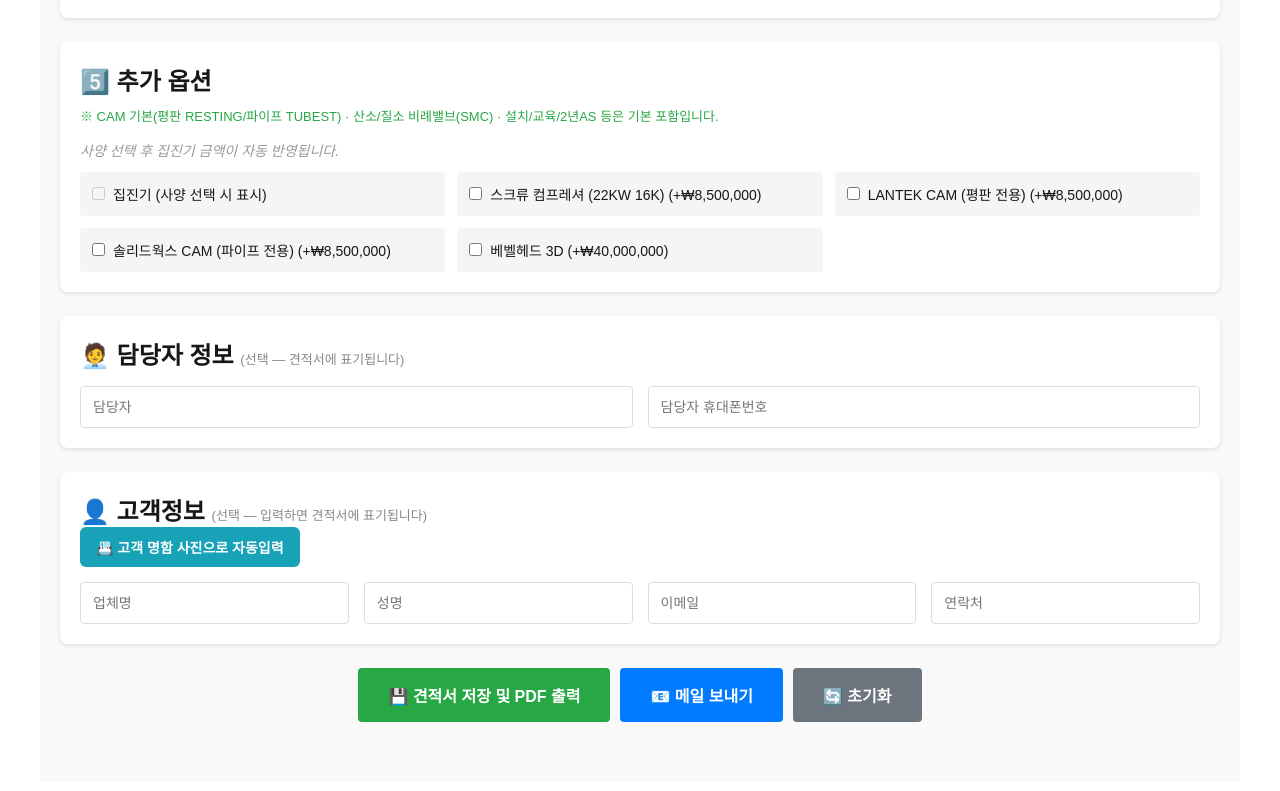
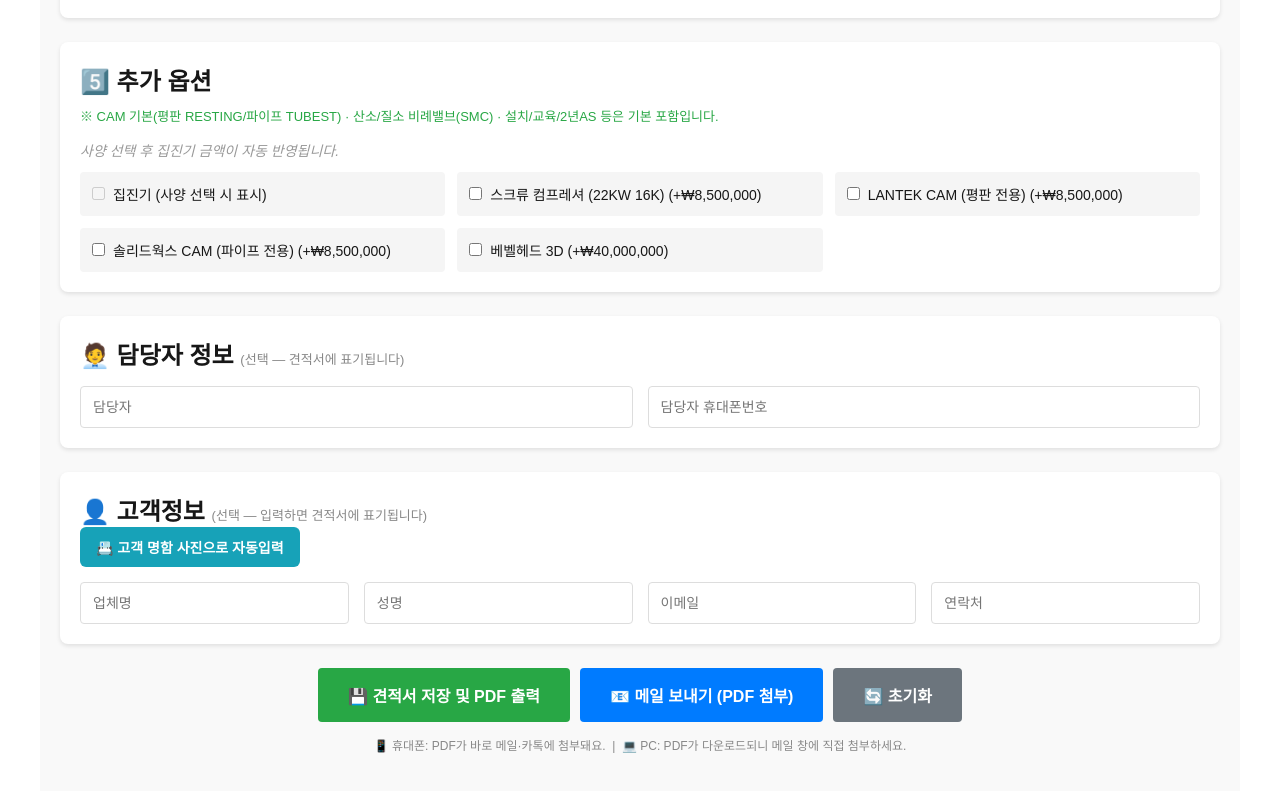
Before and after one commit to jcmook86-max/kookileng-quotation-new, a Next.js app: page /quotation in a window 1280 px wide. Shown: the part 1392-2183 px from the top of the page. Built offline with nearby package versions, Linux system fonts and the light colour scheme.

Commit message:
메일 보내기 PDF 첨부 + 회사정보 본문 추가

```diff
--- a/pages/quotation.js
+++ b/pages/quotation.js
@@ -16,7 +16,7 @@ const IMG = {
 };
 
 const COMPANY = {
-  name: '㈜국일엠티에스', bizNo: '875-87-03436', tel: '031-366-5315', fax: '031-366-5316', homepage: 'www.kookilmts.co.kr',
+  name: '㈜국일엠티에스', bizNo: '875-87-03436', tel: '031-366-5315', fax: '031-366-5316', homepage: 'www.kookilmts.co.kr', address: '경기도 화성시 우정읍 버들로 787 (본사)',
   offices: [
     '본사 : 경기도 화성시 우정읍 버들로 787',
     '시흥사무소 : 경기도 시흥시 오이도로 21, SB동 205호',
@@ -142,6 +142,7 @@ export default function Quotation() {
   const [rep, setRep] = useState({ name: '', phone: '' });
   const [ocrStatus, setOcrStatus] = useState('idle');
   const [ocrText, setOcrText] = useState('');
+  const [mailStatus, setMailStatus] = useState('idle');
 
   const productObj = products.find(p => p.model === selectedModel) || null;
   const variants = productObj ? productObj.variants : [];
@@ -248,10 +249,40 @@ export default function Quotation() {
   };
 
   // 메일 보내기 (기본 메일앱 열기 + 내용 자동 채움)
-  const sendEmail = () => {
-    if (!selectedModel || !selectedType || !selectedKw) { alert('제품 / 종류 / 사양을 선택해주세요!'); return; }
-    const to = customerInfo.email || '';
-    const subject = `[견적서] ${COMPANY.name} ${selectedModel} ${selectedKw}kW`;
+  // 외부 스크립트 동적 로드 (CDN)
+  const loadScript = (url) => new Promise((resolve, reject) => {
+    if ([...document.scripts].some(s => s.src === url)) return resolve();
+    const el = document.createElement('script');
+    el.src = url; el.onload = () => resolve(); el.onerror = () => reject(new Error('스크립트 로드 실패'));
+    document.body.appendChild(el);
+  });
+
+  // 견적서(.print-area)를 PDF File 로 생성
+  const generatePdfFile = async () => {
+    await loadScript('https://cdnjs.cloudflare.com/ajax/libs/html2canvas/1.4.1/html2canvas.min.js');
+    await loadScript('https://cdnjs.cloudflare.com/ajax/libs/jspdf/2.5.1/jspdf.umd.min.js');
+    const el = document.querySelector('.print-area');
+    if (!el) throw new Error('견적서 영역을 찾을 수 없습니다');
+    const canvas = await window.html2canvas(el, { scale: 2, useCORS: true, backgroundColor: '#ffffff' });
+    const imgData = canvas.toDataURL('image/jpeg', 0.95);
+    const { jsPDF } = window.jspdf;
+    const pdf = new jsPDF('p', 'mm', 'a4');
+    const pageW = 210, pageH = 297;
+    const imgH = canvas.height * pageW / canvas.width;
+    let heightLeft = imgH, position = 0;
+    pdf.addImage(imgData, 'JPEG', 0, position, pageW, imgH);
+    heightLeft -= pageH;
+    while (heightLeft > 0) {
+      position -= pageH; pdf.addPage();
+      pdf.addImage(imgData, 'JPEG', 0, position, pageW, imgH);
+      heightLeft -= pageH;
+    }
+    const blob = pdf.output('blob');
+    return new File([blob], `견적서_${selectedModel}_${selectedKw}kW.pdf`, { type: 'application/pdf' });
+  };
+
+  // 메일 본문 (회사명·주소·전화·담당자 포함)
+  const buildMailBody = () => {
     const lines = [
       `${COMPANY.name} 견적서`,
       `견적일 : ${today}`,
@@ -260,18 +291,48 @@ export default function Quotation() {
       '',
       `제품 : ${selectedModel} (${selectedType} · ${selectedKw}kW)`,
       `작업범위 : ${productObj.area}`,
-      `제품 단가 : ₩${unitPrice.toLocaleString()}`,
-      ...selectedOptionObjs.map(o => `+ ${o.name} : ${o.price === 0 ? '별도 문의' : '₩' + o.price.toLocaleString()}`),
+      `제품 단가 : \u20a9${unitPrice.toLocaleString()}`,
+      ...selectedOptionObjs.map(o => `+ ${o.name} : ${o.price === 0 ? '별도 문의' : '\u20a9' + o.price.toLocaleString()}`),
       `수량 : ${quantity}대`,
-      `총 견적가 (부가세 별도) : ₩${total.toLocaleString()}`,
+      `총 견적가 (부가세 별도) : \u20a9${total.toLocaleString()}`,
       '',
-      rep.name || rep.phone ? `담당자 : ${rep.name || ''}${rep.phone ? ` (${rep.phone})` : ''}` : null,
-      `${COMPANY.name}  |  Tel. ${COMPANY.tel}  |  ${COMPANY.homepage}`,
-      '',
-      '※ 본 메일에 PDF 견적서를 첨부해 발송해 주세요. (먼저 "견적서 저장 및 PDF 출력"으로 PDF를 저장)',
+      '────────────────',
+      `${COMPANY.name}`,
+      `주소 : ${COMPANY.address}`,
+      `Tel. ${COMPANY.tel} / Fax. ${COMPANY.fax}`,
+      `홈페이지 : ${COMPANY.homepage}`,
+      (rep.name || rep.phone) ? `담당자 : ${rep.name || ''}${rep.phone ? ` (${rep.phone})` : ''}` : null,
     ].filter(l => l !== null && l !== undefined);
-    const body = lines.join('\n');
-    window.location.href = `mailto:${encodeURIComponent(to)}?subject=${encodeURIComponent(subject)}&body=${encodeURIComponent(body)}`;
+    return lines.join('\n');
+  };
+
+  // 메일 보내기 (PDF 생성 → 공유/첨부)
+  const sendEmail = async () => {
+    if (!selectedModel || !selectedType || !selectedKw) { alert('제품 / 종류 / 사양을 선택해주세요!'); return; }
+    const to = customerInfo.email || '';
+    const subject = `[견적서] ${COMPANY.name} ${selectedModel} ${selectedKw}kW`;
+    const body = buildMailBody();
+    setMailStatus('pdf');
+    try {
+      const pdfFile = await generatePdfFile();
+      // 모바일 등 파일 공유 지원 → 메일/카톡 앱으로 PDF 첨부 공유
+      if (navigator.canShare && navigator.canShare({ files: [pdfFile] })) {
+        setMailStatus('idle');
+        await navigator.share({ files: [pdfFile], title: subject, text: body });
+        return;
+      }
+      // 미지원(주로 PC) → PDF 다운로드 + 메일 본문 열기 (수동 첨부)
+      const url = URL.createObjectURL(pdfFile);
+      const a = document.createElement('a'); a.href = url; a.download = pdfFile.name; a.click();
+      URL.revokeObjectURL(url);
+      setMailStatus('idle');
+      window.location.href = `mailto:${encodeURIComponent(to)}?subject=${encodeURIComponent(subject)}&body=${encodeURIComponent(body + '\n\n※ 방금 다운로드된 PDF 견적서를 메일에 첨부해 발송해 주세요.')}`;
+    } catch (err) {
+      console.error(err);
+      setMailStatus('idle');
+      alert('PDF 생성에 실패해서 본문만 메일로 엽니다. (PDF는 "견적서 저장 및 PDF 출력"으로 만들어 첨부하세요)');
+      window.location.href = `mailto:${encodeURIComponent(to)}?subject=${encodeURIComponent(subject)}&body=${encodeURIComponent(body)}`;
+    }
   };
 
   return (
@@ -491,9 +552,14 @@ export default function Quotation() {
 
       <div className="no-print" style={styles.buttonGroup}>
         <button style={styles.saveButton} onClick={saveQuotation}>💾 견적서 저장 및 PDF 출력</button>
-        <button style={styles.mailButton} onClick={sendEmail}>📧 메일 보내기</button>
+        <button style={styles.mailButton} onClick={sendEmail} disabled={mailStatus === 'pdf'}>
+          {mailStatus === 'pdf' ? '⏳ PDF 만드는 중…' : '📧 메일 보내기 (PDF 첨부)'}
+        </button>
         <button style={styles.resetButton} onClick={resetForm}>🔄 초기화</button>
       </div>
+      <p className="no-print" style={styles.mailHint}>
+        📱 휴대폰: PDF가 바로 메일·카톡에 첨부돼요. &nbsp;|&nbsp; 💻 PC: PDF가 다운로드되니 메일 창에 직접 첨부하세요.
+      </p>
     </div>
   );
 }
@@ -532,6 +598,7 @@ const styles = {
   buttonGroup: { display: 'flex', gap: '10px', justifyContent: 'center', marginTop: '20px', marginBottom: '40px', flexWrap: 'wrap' },
   saveButton: { padding: '15px 30px', fontSize: '16px', backgroundColor: '#28a745', color: 'white', border: 'none', borderRadius: '4px', cursor: 'pointer', fontWeight: 'bold' },
   mailButton: { padding: '15px 30px', fontSize: '16px', backgroundColor: '#007bff', color: 'white', border: 'none', borderRadius: '4px', cursor: 'pointer', fontWeight: 'bold' },
+  mailHint: { textAlign: 'center', fontSize: '12px', color: '#888', marginTop: '-26px', marginBottom: '40px' },
   resetButton: { padding: '15px 30px', fontSize: '16px', backgroundColor: '#6c757d', color: 'white', border: 'none', borderRadius: '4px', cursor: 'pointer', fontWeight: 'bold' },
   sheet: { maxWidth: '820px', margin: '30px auto', backgroundColor: 'white', padding: '36px 40px', borderRadius: '8px', boxShadow: '0 2px 8px rgba(0,0,0,0.12)', color: '#222', fontSize: '14px' },
   letterhead: { display: 'flex', justifyContent: 'space-between', alignItems: 'flex-start', borderBottom: '3px solid #c0392b', paddingBottom: '12px' },
```
